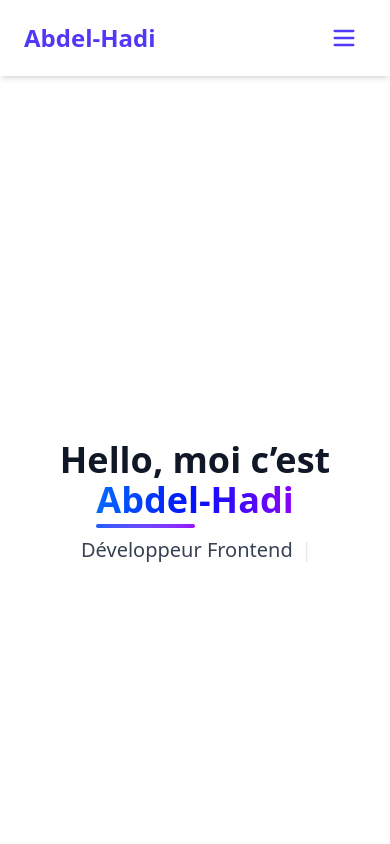
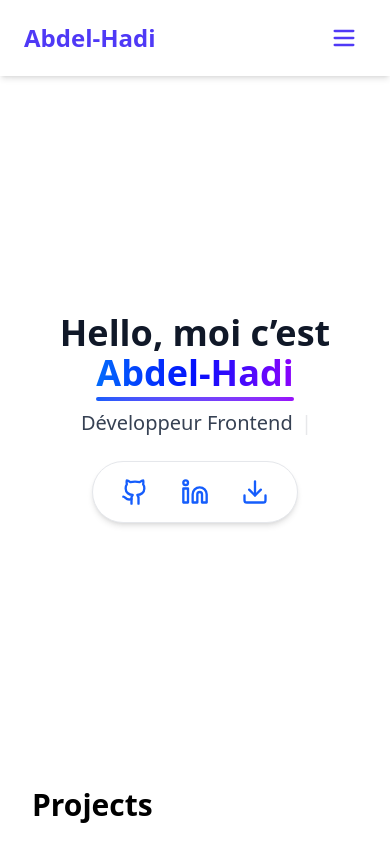
Before and after one commit to Abdelhadi-coder/Portfolio-mobile, a React (Vite) app in the folder mon-portfolio/: page / in a window 390 px wide. Shown: the top 844 px of the page. Built offline with nearby package versions, Linux system fonts and the light colour scheme.

Commit message:
ADD : improved the hero sections and added some social links

```diff
--- a/mon-portfolio/index.html
+++ b/mon-portfolio/index.html
@@ -4,7 +4,7 @@
     <meta charset="UTF-8" />
     <meta name="viewport" content="width=device-width, initial-scale=1.0" />
     <link href="/src/index.css" rel="stylesheet">
-    <title>Vite + React</title>
+    <title>Iara's Project</title>
   </head>
   <body>
     <div id="root"></div>
--- a/mon-portfolio/src/sections/Hero.jsx
+++ b/mon-portfolio/src/sections/Hero.jsx
@@ -1,18 +1,59 @@
+// import { Typewriter } from 'react-simple-typewriter'
+
+// function Hero() {
+//   return (
+//     <section className="min-h-screen flex flex-col items-center justify-center bg-white text-gray-900">
+//       <h1 className="text-4xl sm:text-5xl font-extrabold mb-2 text-center">
+//         Hello, moi c’est{' '}
+//         <div className="inline-block">
+//             <span className="text-transparent bg-clip-text bg-[linear-gradient(to_right,#036bfc,#030ffc,#8c03fc)]">
+//             Abdel-Hadi
+//             </span>
+//             {/* Barre sous le prénom, uniquement mobile */}
+//             <div className="w-full h-1 mt-1 rounded-full bg-gradient-to-r from-blue-600 to-purple-600 block md:hidden" />
+//         </div>
+//       </h1>
+//       <h2 className="text-xl sm:text-2xl font-medium text-gray-700 text-center">
+//         <Typewriter
+//           words={[
+//             'UX/UI Designer',
+//             'Développeur Frontend créatif',
+//             'Passionné par le design mobile',
+//             'Motivé & déterminé',
+//             'Toujours prêt à relever un défi',
+//           ]}
+//           loop={0}
+//           cursor
+//           cursorStyle="|"
+//           typeSpeed={70}
+//           deleteSpeed={50}
+//           delaySpeed={1000}
+//         />
+//       </h2>
+//     </section>
+//   )
+// }
+
+// export default Hero
+
 import { Typewriter } from 'react-simple-typewriter'
+import { Github, Linkedin, Download } from 'lucide-react'
 
 function Hero() {
   return (
-    <section className="min-h-screen flex flex-col items-center justify-center bg-white text-gray-900">
+    <section className="min-h-[80vh] flex flex-col items-center justify-center bg-white text-gray-900 px-4">
       <h1 className="text-4xl sm:text-5xl font-extrabold mb-2 text-center">
         Hello, moi c’est{' '}
         <div className="inline-block">
-            <span className="text-transparent bg-clip-text bg-[linear-gradient(to_right,#036bfc,#030ffc,#8c03fc)]">
-                Abdel-Hadi
-            </span>
-             <div className="h-1 mt-1 rounded-full bg-gradient-to-r from-blue-600 to-purple-600 block md:hidden" style={{width: '50%'}} />
+          <span className="text-transparent bg-clip-text bg-[linear-gradient(to_right,#036bfc,#030ffc,#8c03fc)]">
+            Abdel-Hadi
+          </span>
+          {/* Barre sous le prénom, uniquement mobile */}
+          <div className="w-full h-1 mt-1 rounded-full bg-gradient-to-r from-blue-600 to-purple-600 block md:hidden" />
         </div>
       </h1>
-      <h2 className="text-xl sm:text-2xl font-medium text-gray-700 text-center">
+
+      <h2 className="text-xl sm:text-2xl font-medium text-gray-700 text-center mb-6">
         <Typewriter
           words={[
             'UX/UI Designer',
@@ -29,6 +70,46 @@ function Hero() {
           delaySpeed={1000}
         />
       </h2>
+
+      <div className="flex gap-6 items-center justify-center bg-white border border-gray-200 shadow-md rounded-full px-6 py-3 max-w-[90%] sm:max-w-md md:max-w-lg">
+        {/* GitHub */}
+        <a
+            href="https://github.com/Abdelhadi-coder"
+            target="_blank"
+            rel="noopener noreferrer"
+            className="relative group text-blue-600 focus-visible:outline focus-visible:outline-2 focus-visible:outline-blue-400 rounded-full p-1"
+        >
+            <Github className="w-7 h-7 group-hover:scale-110 transition-transform duration-200" />
+            <span className="absolute bottom-full mb-2 left-1/2 -translate-x-1/2 opacity-0 group-hover:opacity-100 group-focus:opacity-100 transition-opacity bg-gray-800 text-white text-xs rounded-md px-2 py-1">
+            GitHub
+            </span>
+        </a>
+
+        {/* LinkedIn */}
+        <a
+            href="https://www.linkedin.com/in/abdel-hadir?utm_source=share&utm_campaign=share_via&utm_content=profile&utm_medium=ios_app"
+            target="_blank"
+            rel="noopener noreferrer"
+            className="relative group text-blue-600 focus-visible:outline focus-visible:outline-2 focus-visible:outline-blue-400 rounded-full p-1"
+        >
+            <Linkedin className="w-7 h-7 group-hover:scale-110 transition-transform duration-200" />
+            <span className="absolute bottom-full mb-2 left-1/2 -translate-x-1/2 opacity-0 group-hover:opacity-100 group-focus:opacity-100 transition-opacity bg-gray-800 text-white text-xs rounded-md px-2 py-1">
+            LinkedIn
+            </span>
+        </a>
+
+        {/* CV */}
+        <a
+            href="/cv-abdelhadi.pdf"
+            download
+            className="relative group text-blue-600 focus-visible:outline focus-visible:outline-2 focus-visible:outline-blue-400 rounded-full p-1"
+        >
+            <Download className="w-7 h-7 group-hover:scale-110 transition-transform duration-200" />
+            <span className="absolute bottom-full mb-2 left-1/2 -translate-x-1/2 opacity-0 group-hover:opacity-100 group-focus:opacity-100 transition-opacity bg-gray-800 text-white text-xs rounded-md px-2 py-1">
+            Télécharger mon CV
+            </span>
+        </a>
+        </div>
     </section>
   )
 }
```
